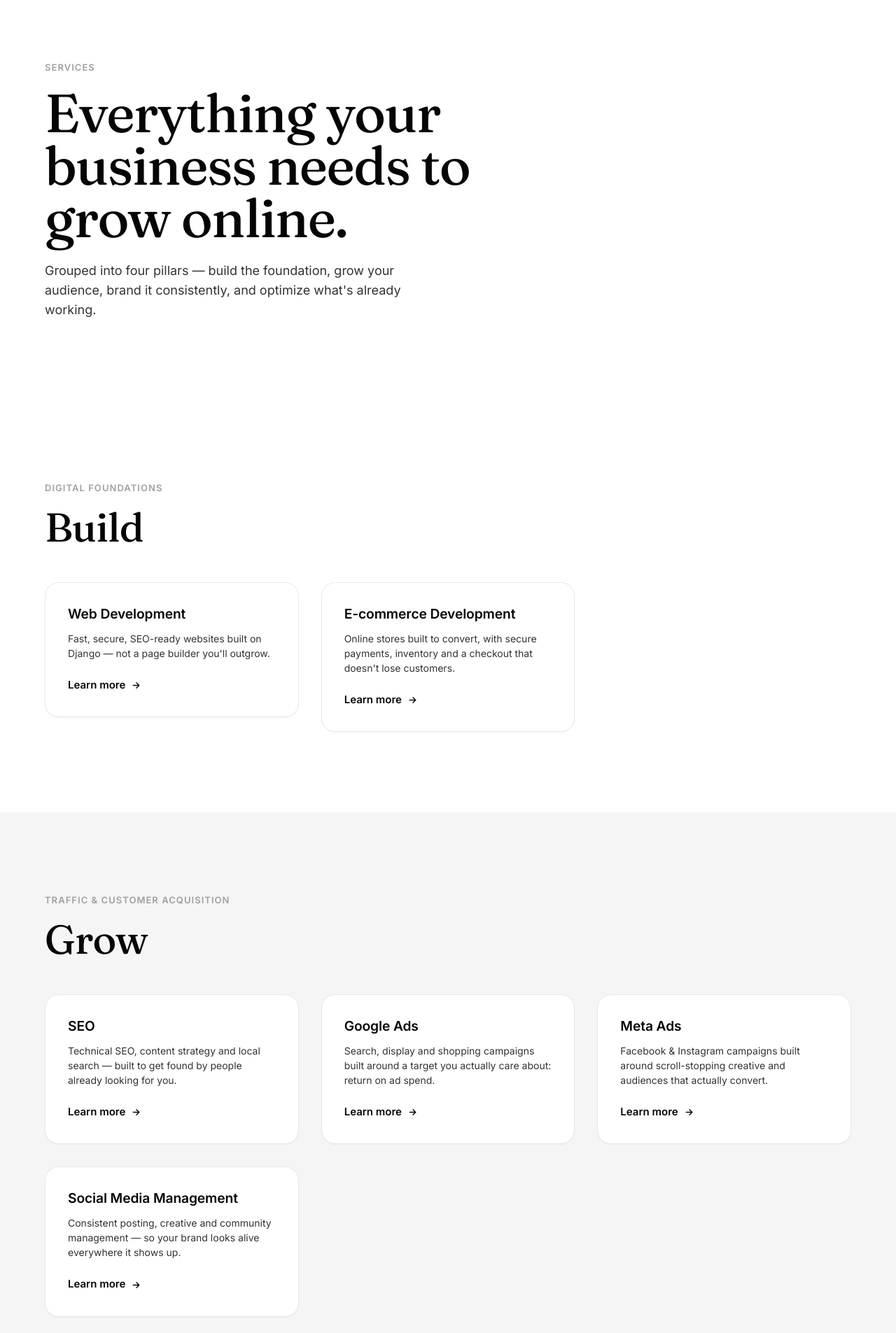
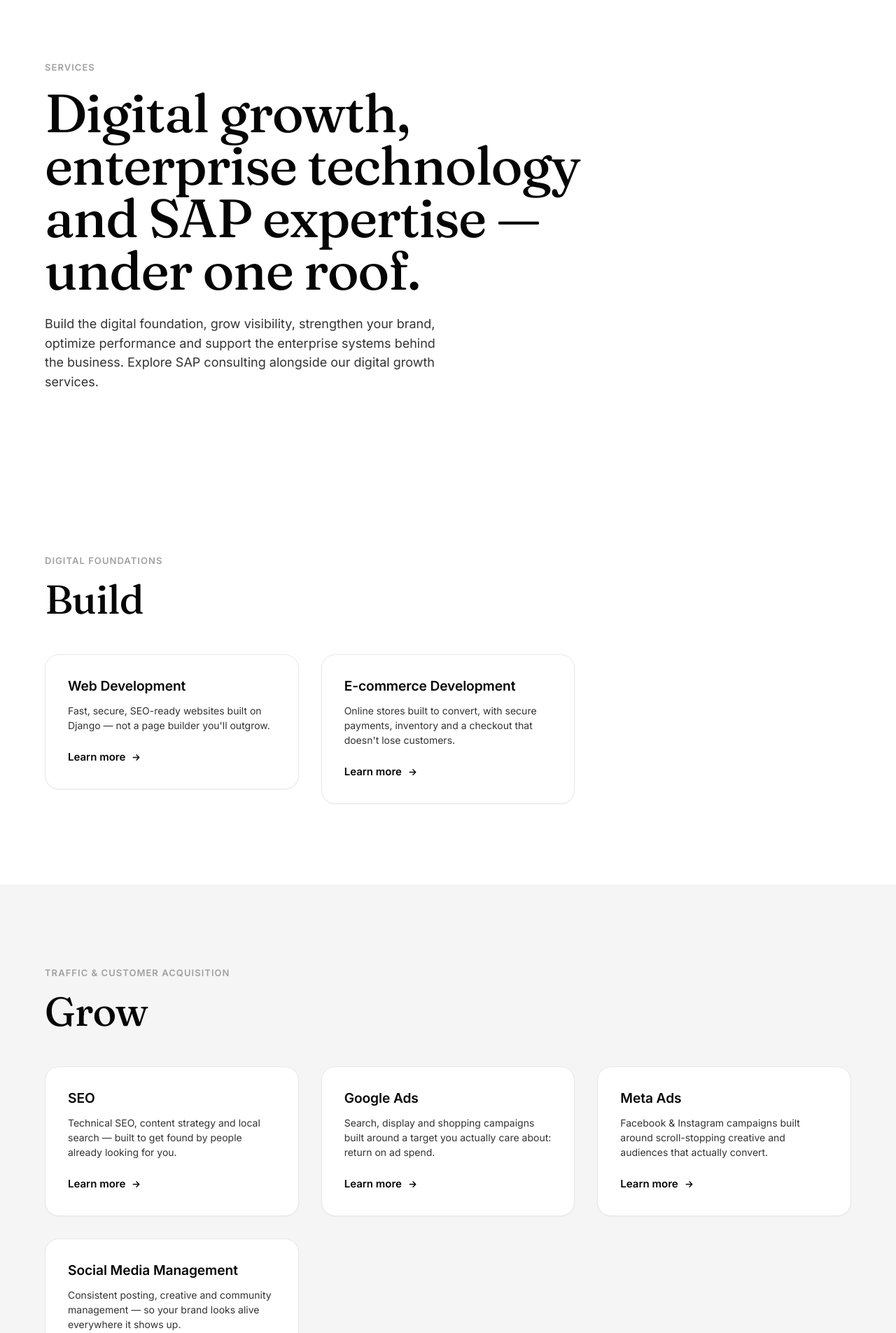
Before and after one commit to bhawanirathore7773/luminousever, a Django app: page /services/ in a window 1280 px wide. Shown: the part 93-1998 px from the top of the page at 70% size. Run offline with Django 5.2, Linux system fonts and the light colour scheme; data comes from the database, SQL or seed files in the repository; some libraries are stand-ins or nearby versions.

Commit message:
Add SAP SEO positioning and richer service category presentation

```diff
--- a/luminous_ever/templates/services/index.html
+++ b/luminous_ever/templates/services/index.html
@@ -1,7 +1,8 @@
 {% extends "base.html" %}
+{% load static %}
 
 {% block title %}Services — {{ site_settings.site_name|default:"Luminous Ever" }}{% endblock %}
-{% block meta_description %}Websites, e-commerce, SEO, ads, branding and automation — everything your business needs to grow online, grouped into Build, Grow, Brand and Optimize.{% endblock %}
+{% block meta_description %}SAP consulting, S/4HANA, ERP, ABAP, BTP, integration, analytics and SAP support plus websites, SEO, ads, branding and digital growth services.{% endblock %}
 {% block og_title %}Services — {{ site_settings.site_name|default:"Luminous Ever" }}{% endblock %}
 {% block og_description %}Websites, e-commerce, SEO, ads, branding and automation — everything your business needs to grow online, grouped into Build, Grow, Brand and Optimize.{% endblock %}
 
@@ -10,11 +11,12 @@
   <div class="container">
     <p class="eyebrow" data-reveal>Services</p>
     <h1 data-reveal data-reveal-delay="80" style="margin-top:var(--space-4); max-width:800px;">
-      Everything your business needs to grow online.
+      Digital growth, enterprise technology and SAP expertise — under one roof.
     </h1>
     <p class="body-lg" data-reveal data-reveal-delay="160" style="margin-top:var(--space-5); max-width:560px; color:var(--text-muted);">
-      Grouped into four pillars — build the foundation, grow your audience,
-      brand it consistently, and optimize what's already working.
+      Build the digital foundation, grow visibility, strengthen your brand,
+      optimize performance and support the enterprise systems behind the business.
+      Explore SAP consulting alongside our digital growth services.
     </p>
   </div>
 </section>
@@ -23,7 +25,13 @@
 <section class="section {% cycle '' 'surface-alt' %}" id="{{ category.slug }}">
   <div class="container">
     <p class="eyebrow" data-reveal>{{ category.tagline }}</p>
-    <h2 data-reveal data-reveal-delay="80" style="margin-top:var(--space-4);">{{ category.name }}</h2>
+    <h2 data-reveal data-reveal-delay="80" style="margin-top:var(--space-4); display:flex; align-items:center; gap:14px;">
+      {% if category.slug == 'sap-consulting' %}<span class="sap-brand-badge"><img src="{% static 'images/sap-badge.svg' %}" alt="SAP"></span>{% endif %}
+      {{ category.name }}
+    </h2>
+    {% if category.description %}
+    <p class="body small" data-reveal data-reveal-delay="120" style="margin-top:var(--space-4); max-width:760px; color:var(--text-muted);">{{ category.description }}</p>
+    {% endif %}
 
     <div class="grid-3" style="margin-top:var(--space-8);">
       {% for service in category.services.all %}
```
